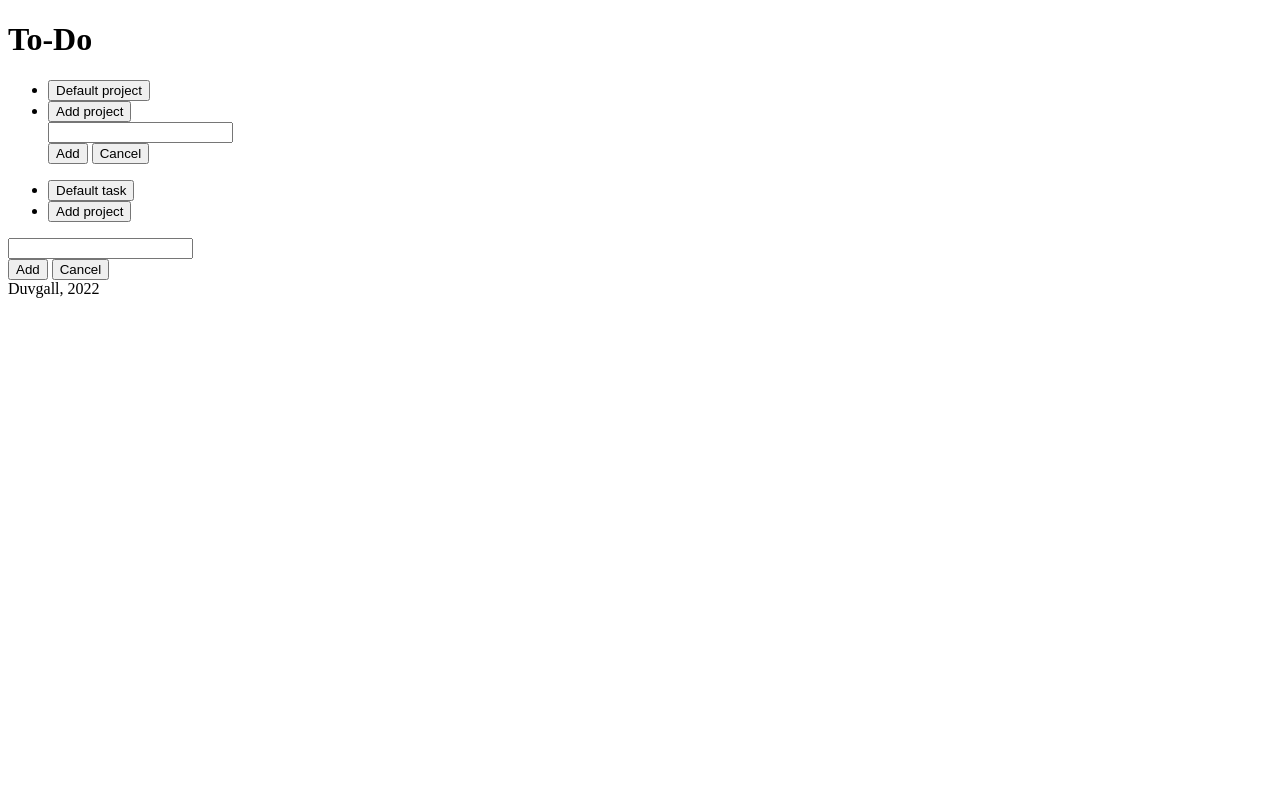
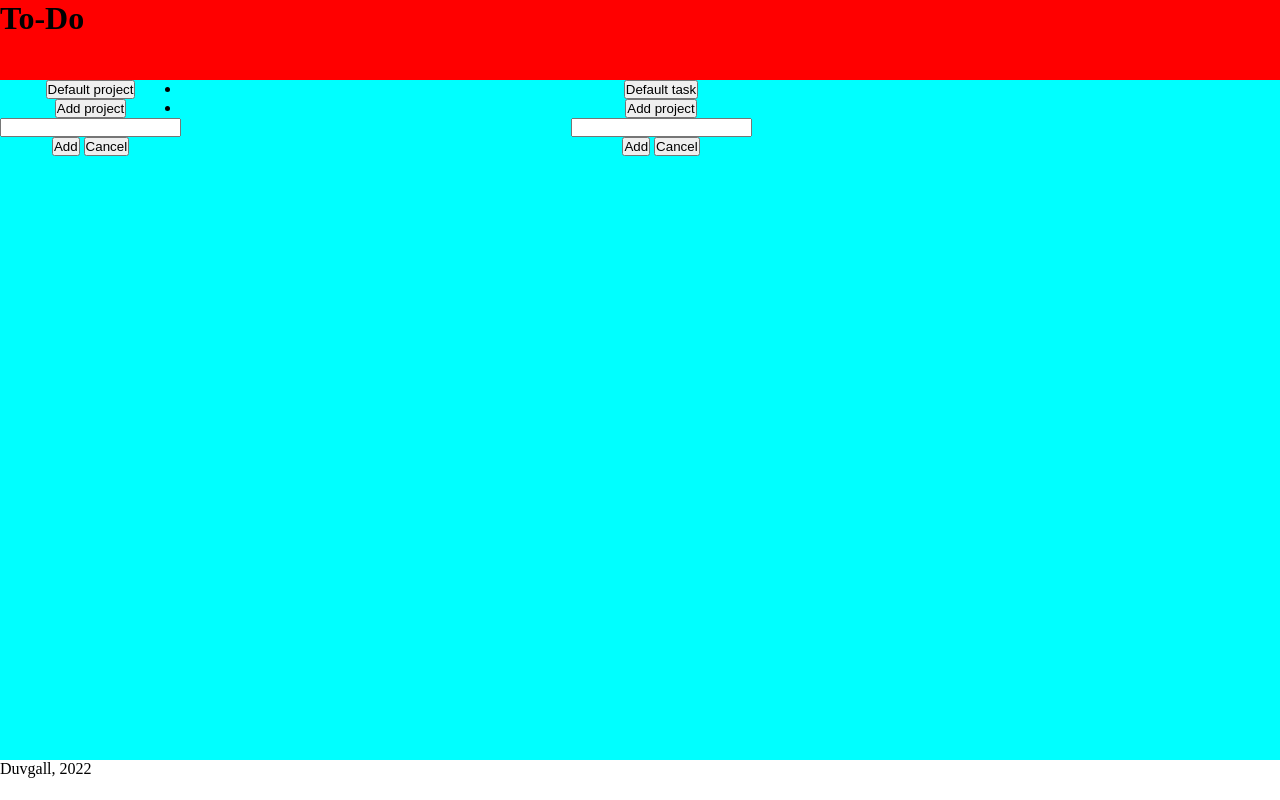
Before and after one commit to duvgall/to-do, a website built with webpack: page dist/index.html in a window 1280 px wide. Built offline with nearby package versions, Linux system fonts and the light colour scheme.

Commit message:
add css file and basic layout of page

```diff
--- a/src/styles.css
+++ b/src/styles.css
@@ -1,3 +1,32 @@
 * {
+    box-sizing: border-box;
+    padding: 0;
+    margin: 0;
+}
 
+main {
+    height: 95%;
 }
+
+header {
+    min-height: 10vh;
+    background-color: red;
+}
+
+.container {
+    background-color: aqua;
+    display: flex;
+    min-height: 85vh;
+    min-width: 100vh;
+    flex-direction: row;
+    flex: 1 1 auto;
+}
+
+nav {
+    text-align: center;
+}
+
+#task-list-container {
+    text-align: center;
+    width: 75%;
+}
```
Also changed, not shown: dist/index.html.
